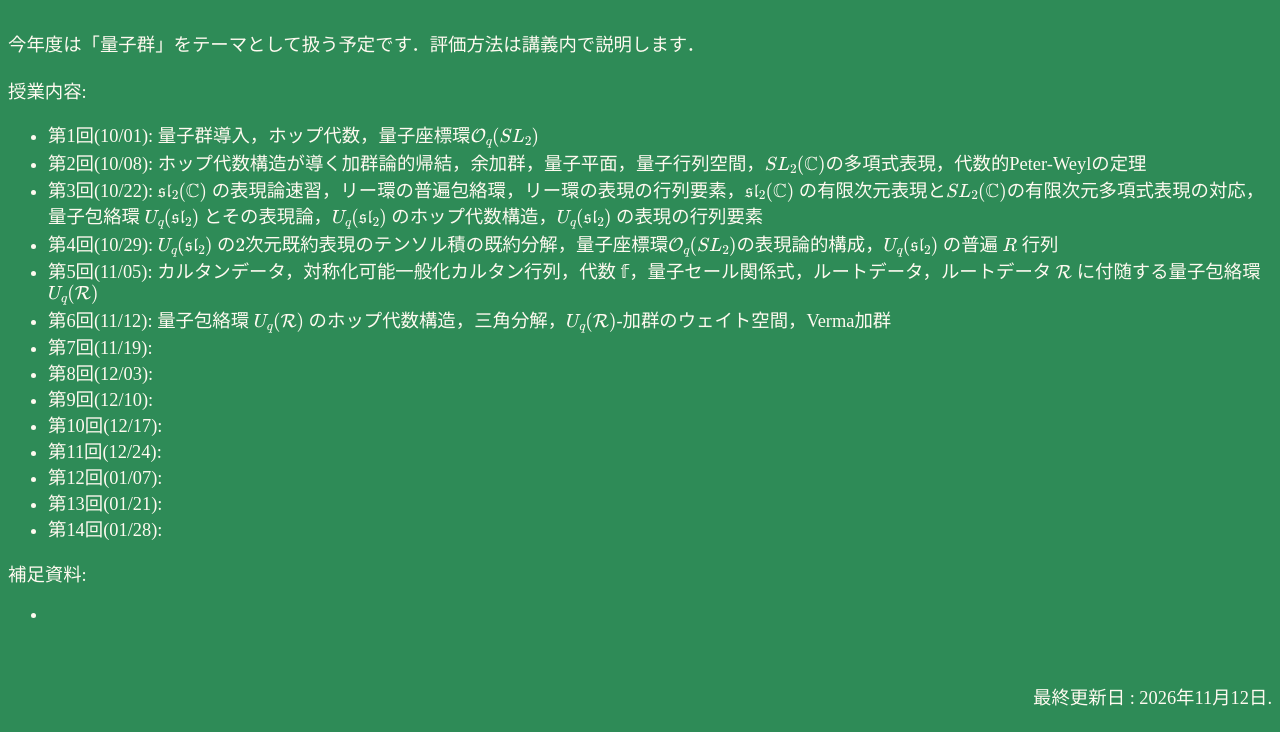
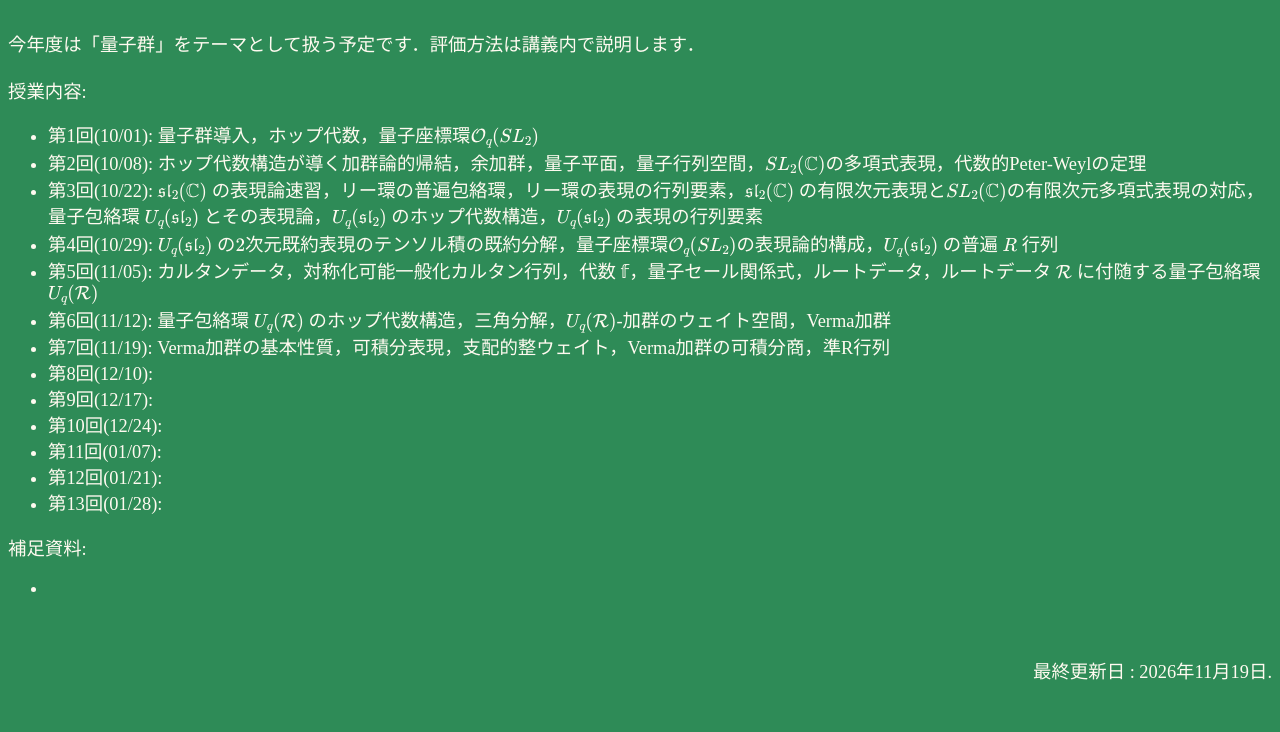
Before and after one commit to HironoriOya/HironoriOya.github.io, a plain HTML site: page Teaching/advalgebra2026.html in a window 1280 px wide. Shown: the part 68-800 px from the top of the page. Drawn offline with nearby package versions, Linux system fonts and the light colour scheme; some packages are replaced by stand-ins of ours.

Commit message:
Update advalgebra2026.html

```diff
--- a/Teaching/advalgebra2026.html
+++ b/Teaching/advalgebra2026.html
@@ -44,28 +44,25 @@
 		第6回(11/12): 量子包絡環 $U_q(\mathcal{R})$ のホップ代数構造，三角分解，$U_q(\mathcal{R})$-加群のウェイト空間，Verma加群
 	</li>
 	<li>
-		第7回(11/19):
+		第7回(11/19): Verma加群の基本性質，可積分表現，支配的整ウェイト，Verma加群の可積分商，準R行列
 	</li>
 	<li>
-		第8回(12/03):
+		第8回(12/10):
 	</li>
 	<li>
-		第9回(12/10):
+		第9回(12/17):
 	</li>
 	<li>
-		第10回(12/17):
+		第10回(12/24):
 	</li>
 	<li>
-		第11回(12/24):
+		第11回(01/07):
 	</li>
 	<li>
-		第12回(01/07):
+		第12回(01/21):
 	</li>
 	<li>
-		第13回(01/21):
-	</li>
-	<li>
-		第14回(01/28):
+		第13回(01/28):
 	</li>
 </ul>
 補足資料:
@@ -75,7 +72,7 @@
 </ul>
 <br>
 <p style="text-align: right">
-最終更新日 : 2026年11月12日.
+最終更新日 : 2026年11月19日.
 </p>
 
 </body>
```
